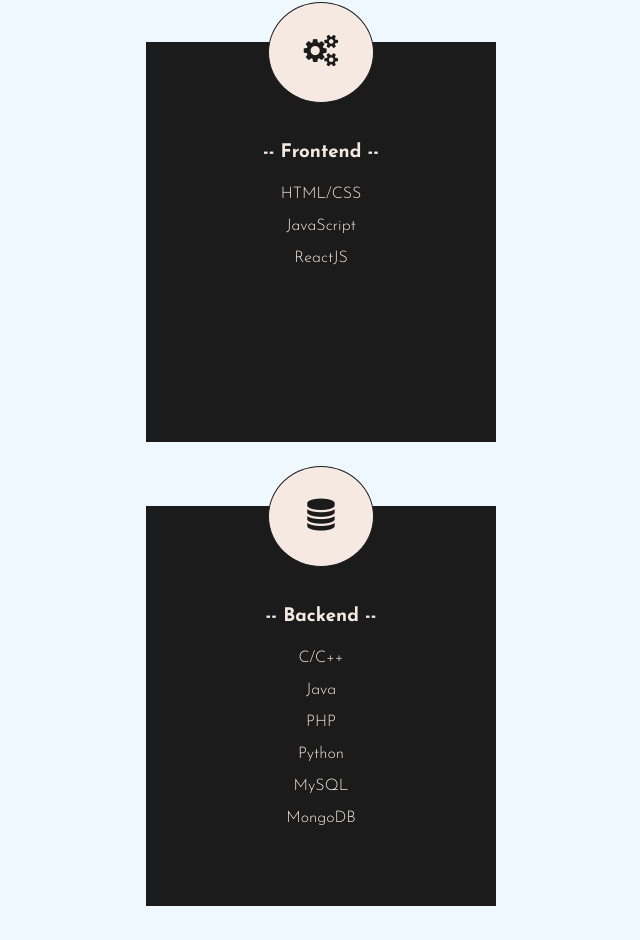
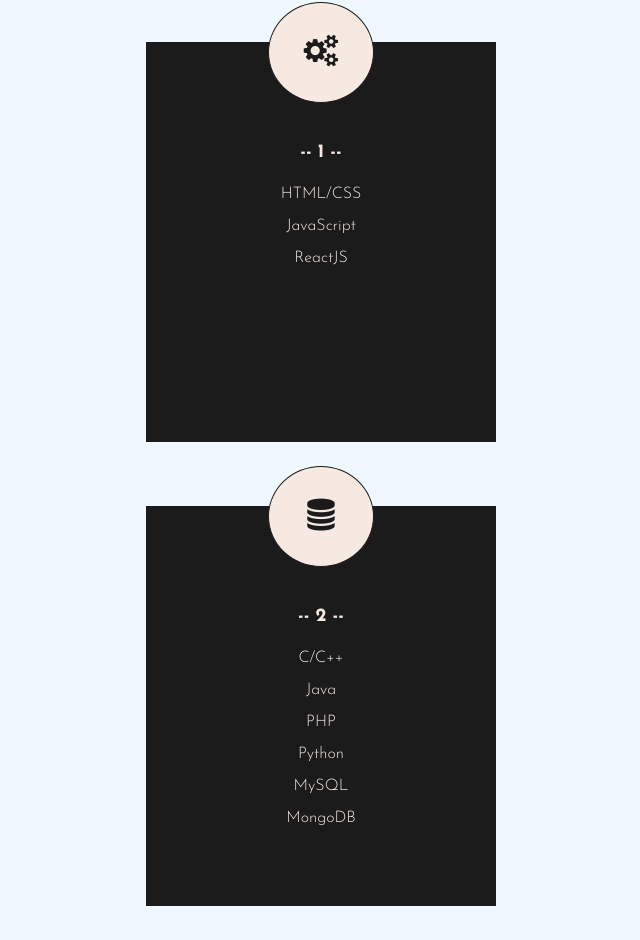
Before and after one commit to Vaishnavi-11/my-portfolio, a React (Create React App) app: page / in a window 1280 px wide. Shown: the part 1445-2385 px from the top of the page, without its empty margins (263-903 px from the left). Built offline with nearby package versions, Linux system fonts and the light colour scheme.

Commit message:
Change skill name to skill ID in SkillCard

```diff
--- a/src/sections/SkillCard.js
+++ b/src/sections/SkillCard.js
@@ -8,7 +8,7 @@
                 <i className={props.skill.icon}></i>
                 </div>
                 <div className="card_heading">
-                    <h3>-- {props.skill.name} --</h3>
+                    <h3>-- {props.skill.id} --</h3>
                 </div>
                 <div className="card_content">
                     {
```
